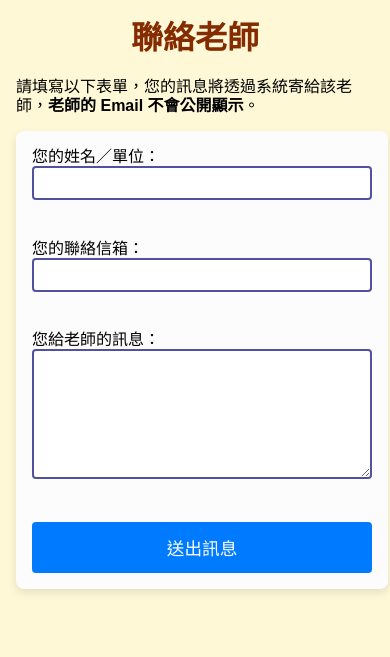
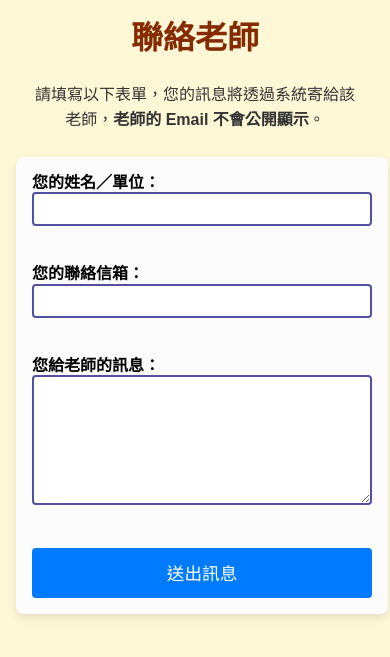
Before and after one commit to hunzan/omtw-map, a Flask app: template templates/contact_teacher.html in a window 390 px wide. Shown: the top 657 px of the page. Run offline with Flask 3, Linux system fonts and the light colour scheme; the template is opened without the code that fills it, so the values that code supplies are empty.

Commit message:
Debug detail in contact_teacher.html

```diff
--- a/templates/contact_teacher.html
+++ b/templates/contact_teacher.html
@@ -7,11 +7,37 @@
   <title>聯絡老師</title>
   <link rel="stylesheet" href="{{ url_for('static', filename='style.css') }}">
   <link rel="icon" href="{{ url_for('static', filename='img/omtw.ico') }}" type="image/x-icon">
+    <style>
+      .notice-text {
+      list-style: none;
+      padding: 0;
+      margin: 1.5rem auto;
+      max-width: 90%;
+      text-align: center;
+      font-size: 1.05rem;
+      color: #333;
+    }
+
+    .notice-text li {
+      line-height: 1.6;
+    }
+
+    /* 手機版額外調整（可選） */
+    @media (max-width: 600px) {
+      .notice-text {
+        font-size: 1rem;
+        max-width: 95%;
+        padding-left: 1rem;
+        padding-right: 1rem;
+      }
+    }
+    </style>
 </head>
 <body>
   <h1>聯絡老師</h1>
-  <p>請填寫以下表單，您的訊息將透過系統寄給該老師，<strong>老師的 Email 不會公開顯示</strong>。</p>
-
+  <ul class="notice-text">
+    <li>請填寫以下表單，您的訊息將透過系統寄給該老師，<strong>老師的 Email 不會公開顯示</strong>。</li>
+  </ul>
   {% with messages = get_flashed_messages() %}
     {% if messages %}
       <ul class="flash-messages">
@@ -23,15 +49,15 @@
   {% endwith %}
 
   <form method="POST" action="{{ url_for('contact_teacher', teacher_id=teacher_id) }}">
-    <label>您的姓名／單位：
+    <label><strong>您的姓名／單位：</strong>
       <input type="text" name="sender_name" required>
     </label><br><br>
 
-    <label>您的聯絡信箱：
+    <label><strong>您的聯絡信箱：</strong>
       <input type="email" name="sender_email" required>
     </label><br><br>
 
-    <label>您給老師的訊息：<br>
+    <label><strong>您給老師的訊息：</strong><br>
       <textarea name="message" rows="6" cols="50" required></textarea>
     </label><br><br>
 
```
